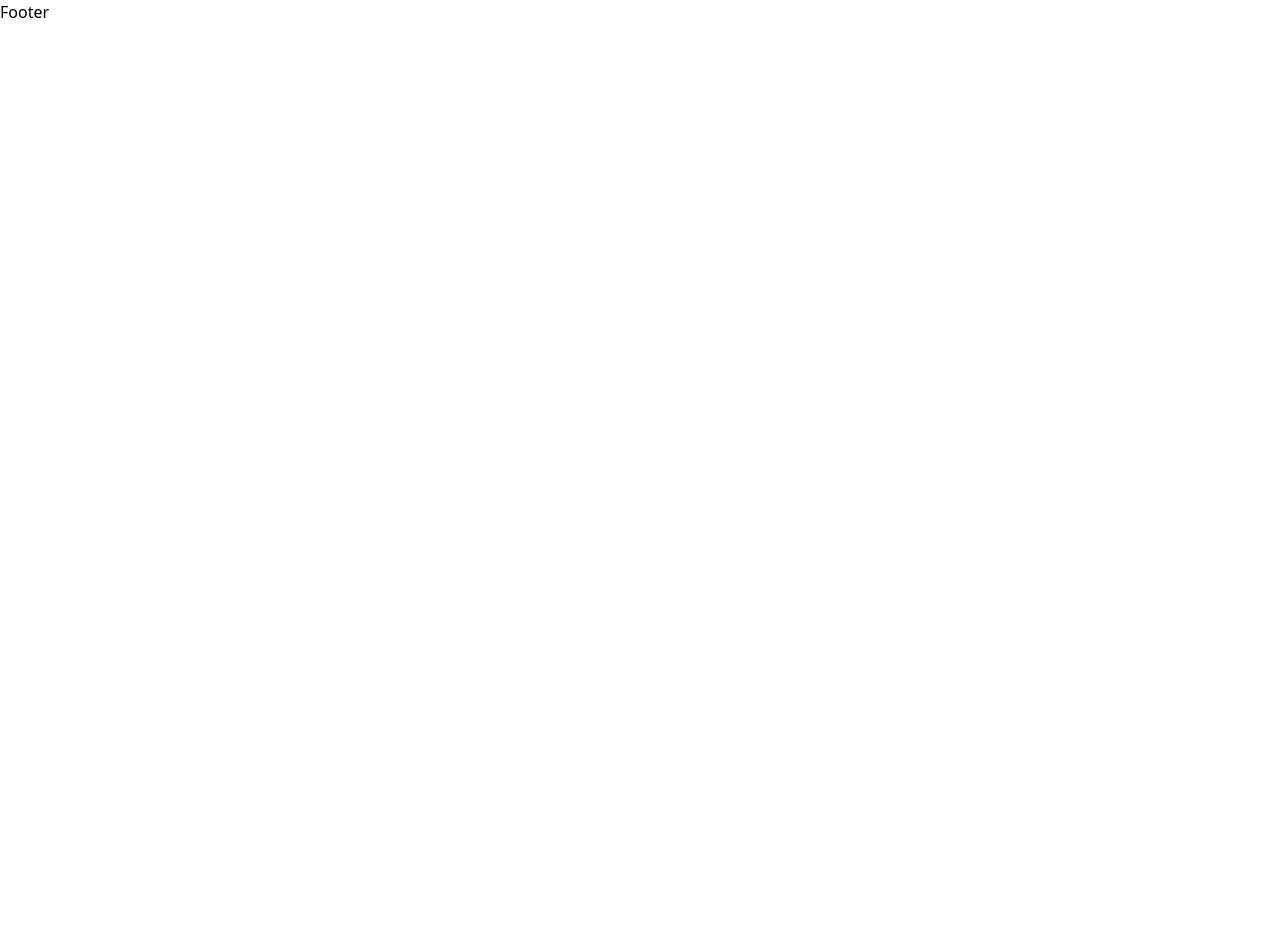
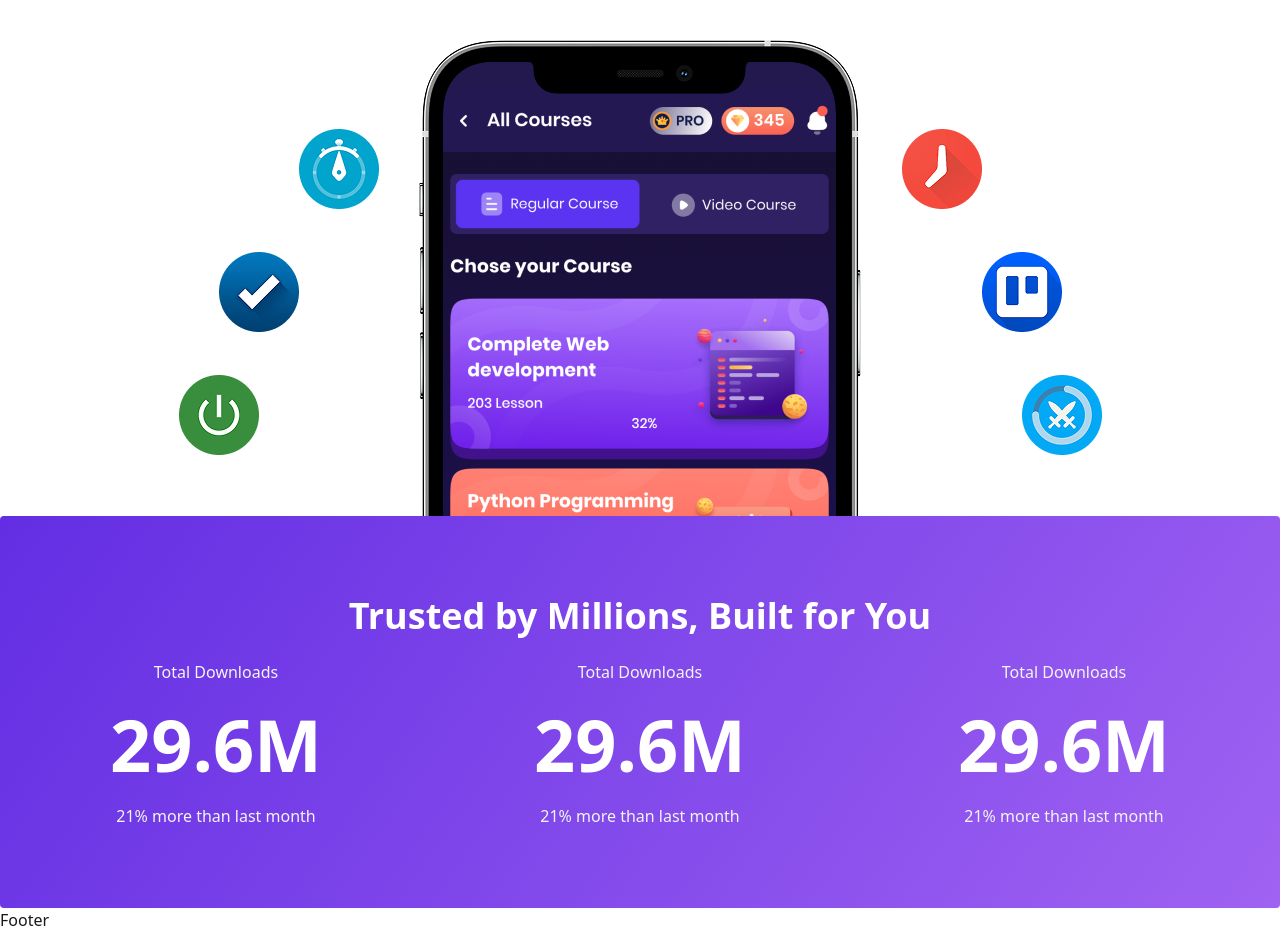
Before and after one commit to mdrakib02/Hero.io, a React (Vite) app: page / in a window 1280 px wide. Shown: the part 454-1386 px from the top of the page. Before the commit the page ends 800 px from the top, so only its background shows below. Built offline with nearby package versions, Linux system fonts and the light colour scheme.

Commit message:
Trusted by Millions, Built for You

```diff
--- a/package.json
+++ b/package.json
@@ -22,6 +22,7 @@
     "@types/react": "^19.1.16",
     "@types/react-dom": "^19.1.9",
     "@vitejs/plugin-react": "^5.0.4",
+    "daisyui": "^5.1.31",
     "eslint": "^9.36.0",
     "eslint-plugin-react-hooks": "^5.2.0",
     "eslint-plugin-react-refresh": "^0.4.22",
--- /dev/null
+++ b/src/Components/CountDown.jsx
@@ -0,0 +1,29 @@
+import React from 'react'
+
+export default function CountDown() {
+    return (
+        <div className='btn-bg'>
+            <div className='container mx-auto px-4 py-20'>
+                <h2 className='text-4xl font-extrabold text-white text-center pb-6'>Trusted by Millions, Built for You</h2>
+                <div className='grid grid-cols-1 md:grid-cols-3 gap-6'>
+                    <div className='flex flex-col items-center gap-y-6'>
+                        <p className='text-base text-gray-100'>Total Downloads</p>
+                        <p className='text-4xl md:text-7xl font-bold text-white'>29.6M</p>
+                        <p className='text-base text-gray-100'>21% more than last month</p>
+                    </div>
+                    <div className='flex flex-col items-center gap-y-6'>
+                        <p className='text-base text-gray-100'>Total Downloads</p>
+                        <p className='text-4xl md:text-7xl font-bold text-white'>29.6M</p>
+                        <p className='text-base text-gray-100'>21% more than last month</p>
+                    </div>
+                    <div className='flex flex-col items-center gap-y-6'>
+                        <p className='text-base text-gray-100'>Total Downloads</p>
+                        <p className='text-4xl md:text-7xl font-bold text-white'>29.6M</p>
+                        <p className='text-base text-gray-100'>21% more than last month</p>
+                    </div>
+
+                </div>
+            </div>
+        </div>
+    )
+}
--- a/src/Components/Hero.jsx
+++ b/src/Components/Hero.jsx
@@ -1,10 +1,11 @@
 import React from 'react'
 import playSTore from "../assets/icons8-google-play-store-48.png"
 import AppleplaySTore from "../assets/icons8-app-store-48.png"
+import bannerImg from "../assets/hero.png"
 export default function Hero() {
     return (
-        <div>
-            <div className='mt-12 flex flex-col items-center container mx-auto px-4 '>
+        <div className='container mx-auto px-4'>
+            <div className='mt-12 flex flex-col items-center '>
                 <h1 className=' text-4xl font-bold md:text-6xl md:font-bold text-center leading-10 md:leading-20'>We Build <br />
                     <span className='heading-title font-extrabold'>Productive </span>Apps</h1>
                 <p className='text-center text-gray-400 w-2/3 mx-auto py-4'>At,HERO.IO, we craft innovative apps designed to make everyday life simpler, smarter, and more exciting.Our goal is to turn your ideas into digital experiences that truly make an impact.</p>
@@ -14,6 +15,9 @@ export default function Hero() {
 
                 </div>
             </div>
+            <div className='text-center mx-auto pt-10'>
+                <img className='items-center mx-auto' src={bannerImg} alt="" />
+            </div>
         </div>
     )
 }
--- a/src/Home/Home.jsx
+++ b/src/Home/Home.jsx
@@ -1,10 +1,12 @@
 import React from 'react'
 import Hero from '../Components/Hero'
+import CountDown from '../Components/CountDown'
 
 export default function Home() {
   return (
     <div>
       <Hero/>
+      <CountDown/>
     </div>
   )
 }
--- a/src/index.css
+++ b/src/index.css
@@ -1,4 +1,5 @@
 @import "tailwindcss";
+@plugin "daisyui";
 
 .btn-bg {
   border-radius: 4px;
```
Also changed, not shown: 1 other file (tests, documents, lock files or other folders).
